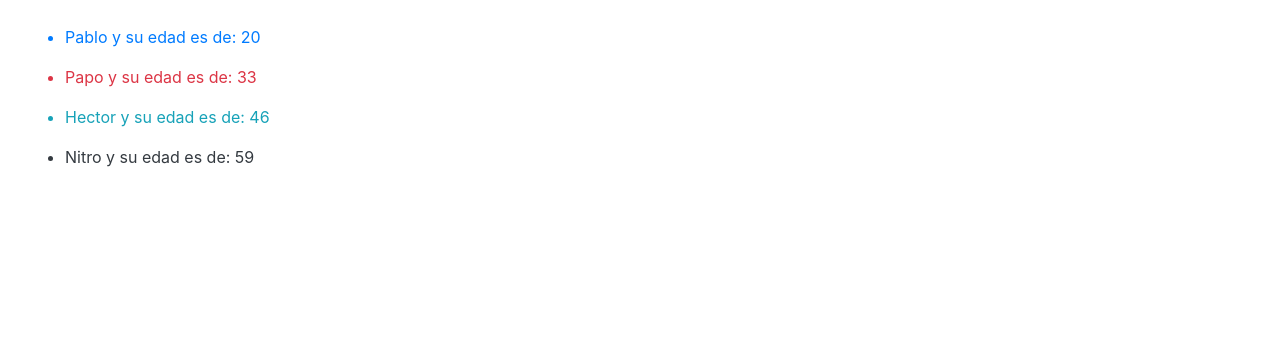
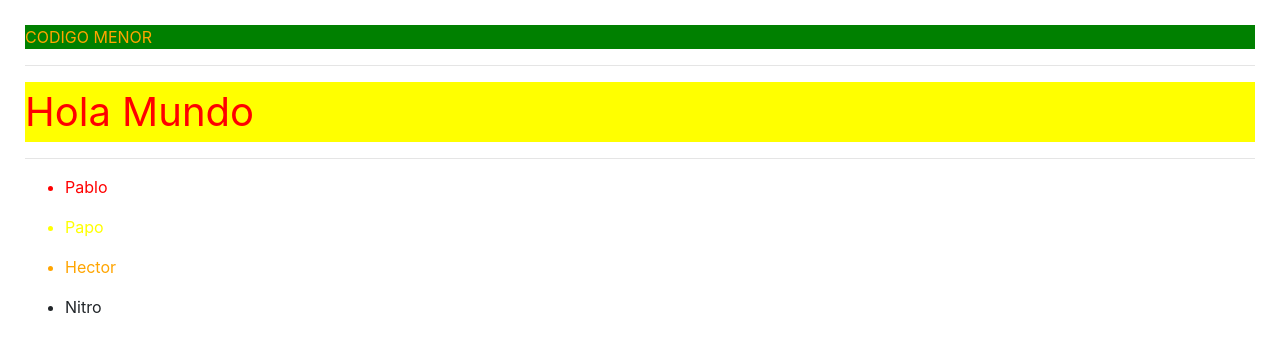
Before and after one commit to pablocastillo2017/Angular-8, an Angular app: page / in a window 1280 px wide. Shown: the top 352 px of the page. Built offline with nearby package versions, Linux system fonts and the light colour scheme.

Commit message:
Angular8 Sec5 28-ngStyle

```diff
--- a/src/app/app.component.html
+++ b/src/app/app.component.html
@@ -1,14 +1,20 @@
-<ul *ngFor="let persona of personas" [ngSwitch]="persona.hobby">
-  <li *ngSwitchCase="'Cantar'" class="text-primary">
-    {{ persona.nombre }} y su edad es de: {{ persona.edad }}
-  </li>
-  <li *ngSwitchCase="'Saltar'" class="text-danger">
-    {{ persona.nombre }} y su edad es de: {{ persona.edad }}
-  </li>
-  <li *ngSwitchCase="'Correr'" class="text-info">
-    {{ persona.nombre }} y su edad es de: {{ persona.edad }}
-  </li>
-  <li *ngSwitchCase="'Cagar'" class="text-dark">
-    {{ persona.nombre }} y su edad es de: {{ persona.edad }}
+<div
+  [style.backgroundColor]="isActive ? 'green' : 'red'"
+  [style.color]="isActive ? 'orange' : 'pink'"
+>
+  CODIGO MENOR
+</div>
+
+<hr />
+<div
+  [ngStyle]="{ backgroundColor: 'yellow', color: 'red', 'font-size': '40px' }"
+>
+  Hola Mundo
+</div>
+<hr />
+
+<ul *ngFor="let persona of personas">
+  <li [ngStyle]="{ color: getColor(persona.hobby) }">
+    {{ persona.nombre }}
   </li>
 </ul>
--- a/src/app/app.component.ts
+++ b/src/app/app.component.ts
@@ -6,6 +6,7 @@ import { Component } from '@angular/core';
   styles: [``],
 })
 export class AppComponent {
+  isActive = true;
   personas = [
     {
       id: 1,
@@ -32,4 +33,17 @@ export class AppComponent {
       hobby: 'Cagar',
     },
   ];
+
+  getColor(hobby) {
+    switch (hobby) {
+      case 'Cantar':
+        return 'red';
+      case 'Saltar':
+        return 'yellow';
+      case 'Correr':
+        return 'orange';
+      case 'Cantar':
+        return 'Cagar';
+    }
+  }
 }
```
